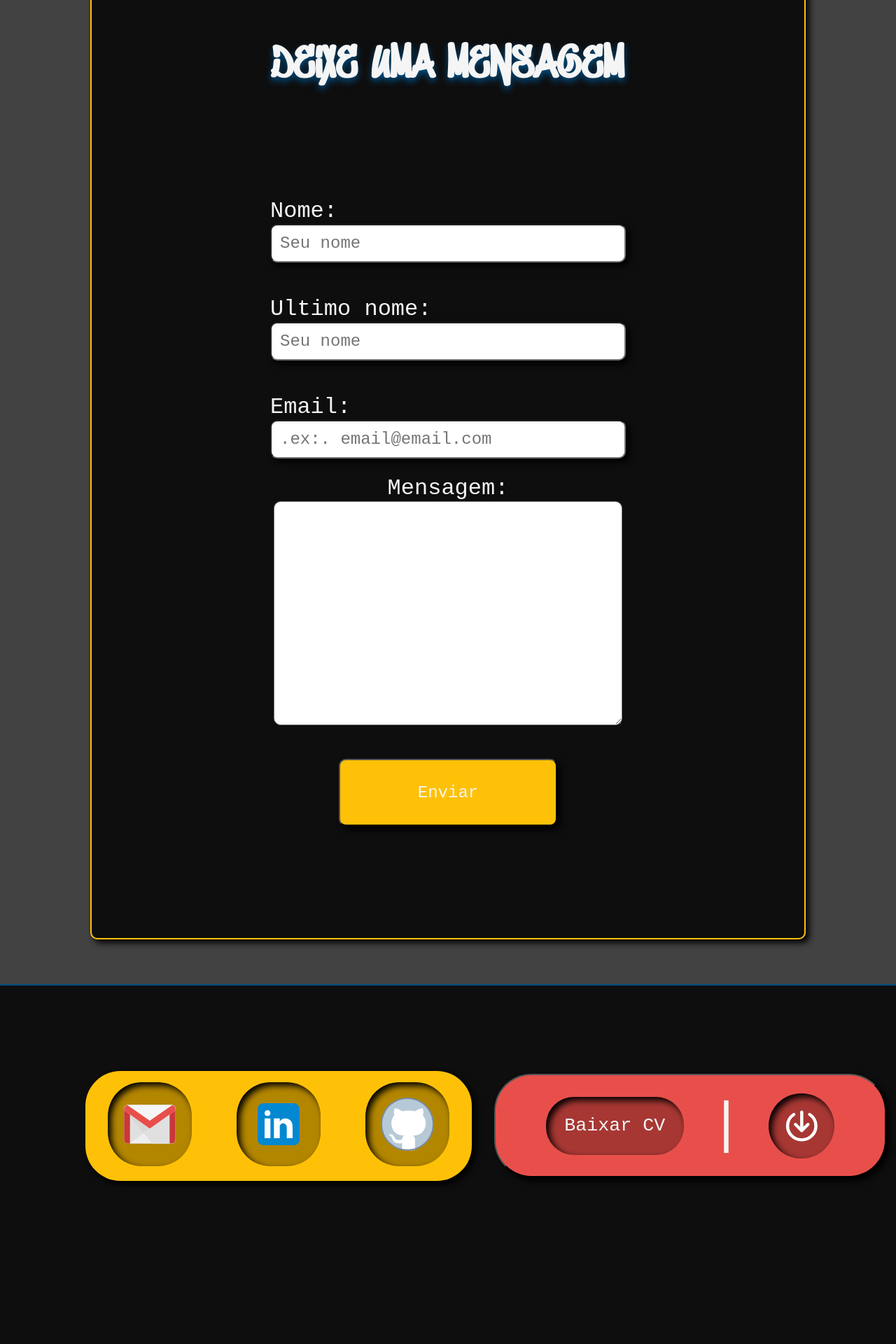
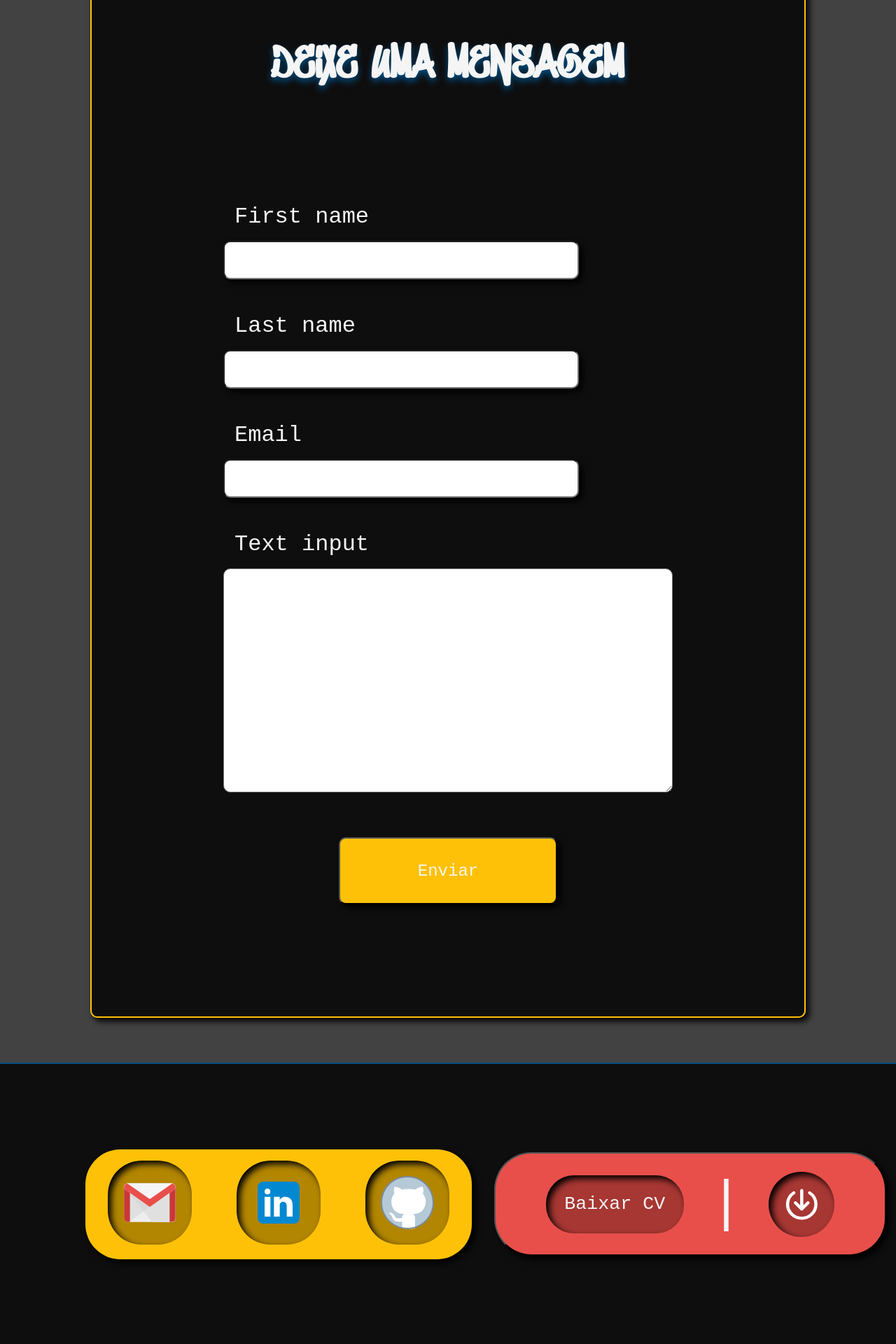
Before and after one commit to ErickDutra/New_WebPortfoil, a Django app: page / in a window 1280 px wide. Shown: the part 3748-5668 px from the top of the page at 70% size. Before the commit the page ends 5435 px from the top, so only its background shows below. Run offline with Django 5.2, Linux system fonts and the light colour scheme.

Commit message:
create forms and input area dinamic

```diff
--- a/newportfoil/base/global/partials/section-form.html
+++ b/newportfoil/base/global/partials/section-form.html
@@ -4,25 +4,12 @@
 
     <h2>Deixe uma mensagem</h2>
     <ul >
+        {% for field in form  %}
         <li>
-            <label for="first_name">Nome:</label>
-            <input type="text" name="first_name" id="first_name" placeholder="Seu nome">
+            <label for="{{field.id_for_label}}">{{field.label}}</label>
+            {{field}}
         </li>
-        <li>
-            <label for="last_name">Ultimo nome:</label>
-            <input type="text" name="last_name" id="last_name" placeholder="Seu nome">
-        </li>
-        <li>
-            <label for="email">Email:</label>
-            <input type="email" id="email" name="email" placeholder=".ex:. email@email.com" >
-        </li>
-    </ul>
-    <div>
-        <label for="textarea">Mensagem:</label>
-        <textarea name="textarea" placeholder="Deixe uma Mensagem..." id="textarea" rows="10" cols="30">
-
-        </textarea>
-    </div>
+        {% endfor %}
     <div>
         <button type="submit">Enviar</button>
     </div>
--- /dev/null
+++ b/newportfoil/home/forms.py
@@ -0,0 +1,9 @@
+from django import forms
+from home.models import Commit_visit
+from . import models
+
+
+class CommitForm(forms.ModelForm):
+    class Meta:
+        model = Commit_visit
+        fields = ('first_name', 'last_name', 'email', 'text_input',)
--- a/newportfoil/home/static/home/assets/css/input-style.css
+++ b/newportfoil/home/static/home/assets/css/input-style.css
@@ -21,6 +21,8 @@
 .box-input label{
     color: whitesmoke;
     font-size: 2em;
+    display: flex;
+    padding: 0.5em;
 }
 .box-input ul{
     display: block;
@@ -28,7 +30,7 @@
 }
 .box-input ul li{
     display: block;
-    padding: 1.5em;
+    padding: 1em;
 }
 
 .box-input ul input{
@@ -49,11 +51,11 @@
 }
 
 
-.box-input div textarea{
+.box-input ul textarea{
     font-size: 1.5em;
     border-radius: 10px;
     padding: 1em;
-
+    display: block;
 }
 .box-input button{
     width: 13em;
@@ -94,7 +96,7 @@
         font-size: 2em;
         margin-bottom: 1.2em;
     }
-    .box-input div textarea{
+    .box-input  textarea{
         font-size: 0.8em;
         padding: 0.5em;
 
--- a/newportfoil/home/views.py
+++ b/newportfoil/home/views.py
@@ -1,17 +1,18 @@
 from django.shortcuts import render
-
 from home.data import projects
 from home.section_data import section_data
+
+from home.forms import CommitForm
 
 
 # Create your views here.
 def index(request):
 
-    print(request.POST.get('first_name'))
-    print(request.POST.get('last_name'))
-
+    if request.method == 'POST':
+        ...
 
     context = {
+        'form': CommitForm(),
         'section_data': section_data,
         'projects': projects,
     }
```
